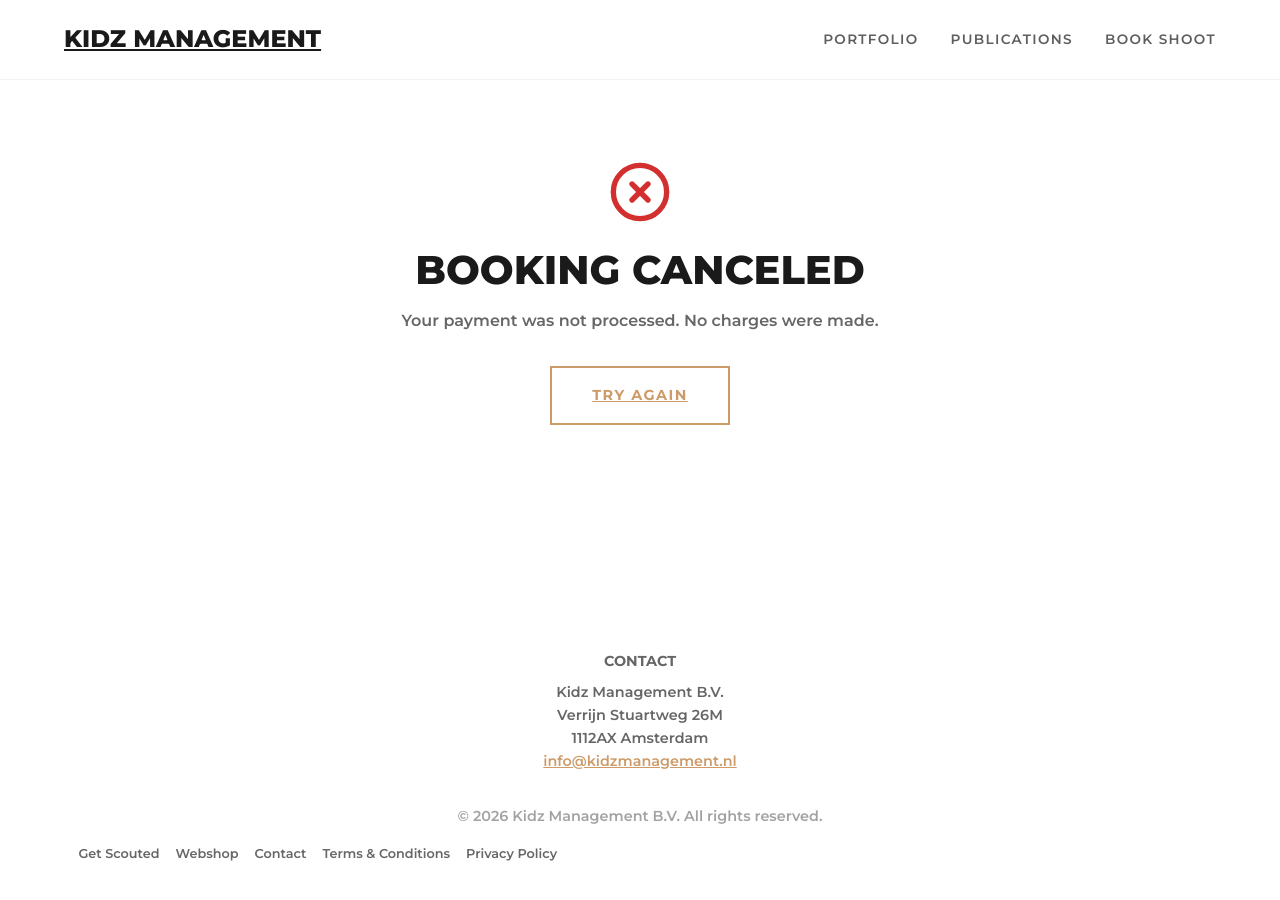
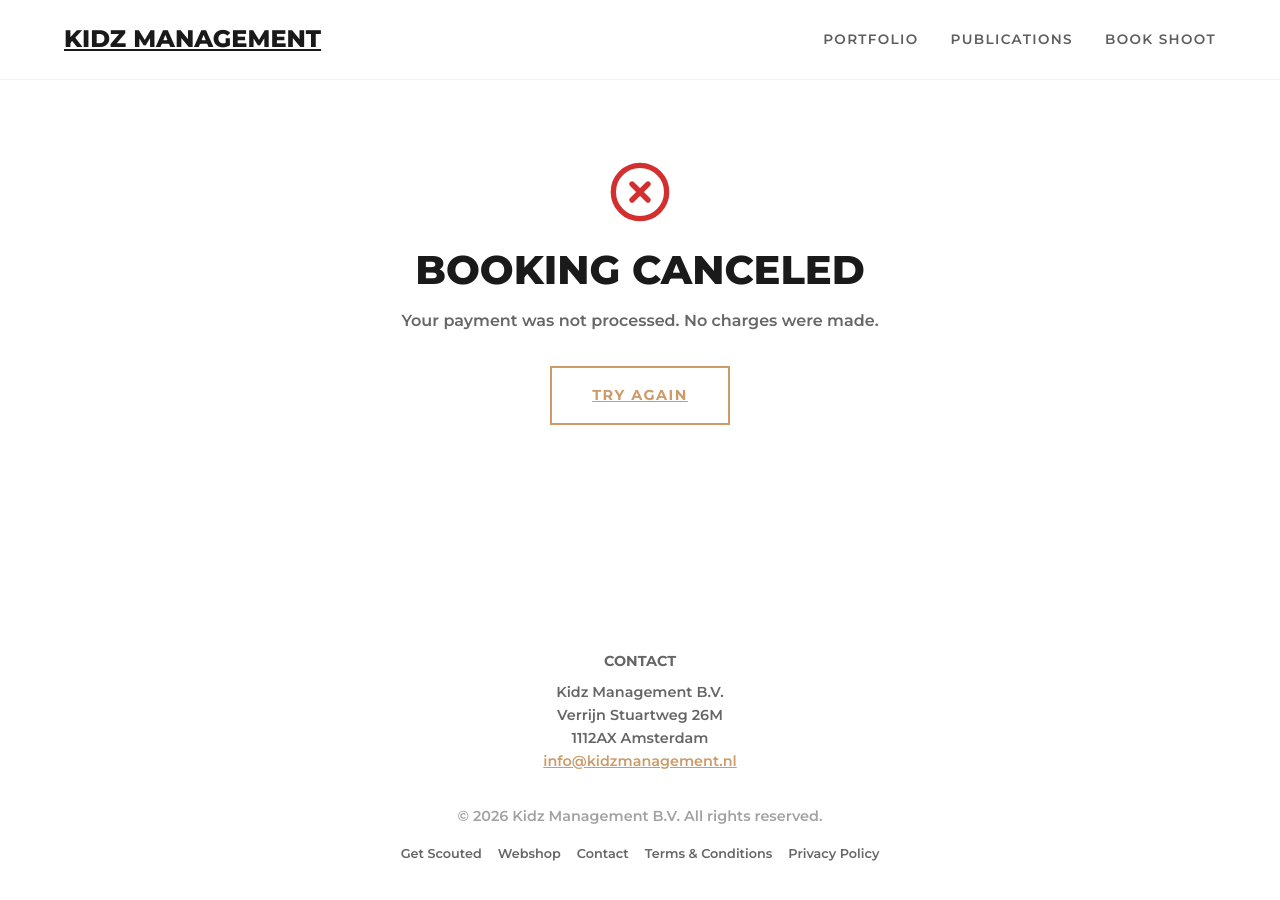
Before and after one commit to IMS-2411/kidz-management-duo, a Next.js app: page /cancel in a window 1280 px wide. Shown: the top 900 px of the page. Built offline with nearby package versions, Linux system fonts and the light colour scheme.

Commit message:
Center footer links

```diff
--- a/src/components/Footer.tsx
+++ b/src/components/Footer.tsx
@@ -14,7 +14,7 @@ export default function Footer() {
 
                 <p style={{ opacity: 0.6 }}>&copy; 2026 Kidz Management B.V. All rights reserved.</p>
 
-                <div style={{ marginTop: '1rem', fontSize: '0.8rem', display: 'flex', flexWrap: 'wrap', gap: '1rem' }}>
+                <div style={{ marginTop: '1rem', fontSize: '0.8rem', display: 'flex', flexWrap: 'wrap', gap: '1rem', justifyContent: 'center' }}>
                     <Link href="/scouting" style={{ borderBottom: '1px solid transparent', color: 'inherit', textDecoration: 'none' }}>
                         Get Scouted
                     </Link>
```
